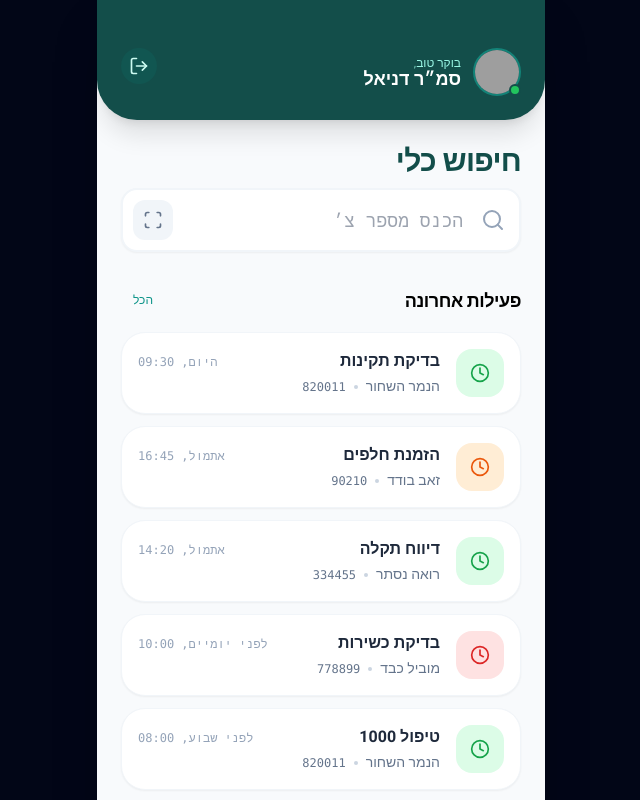
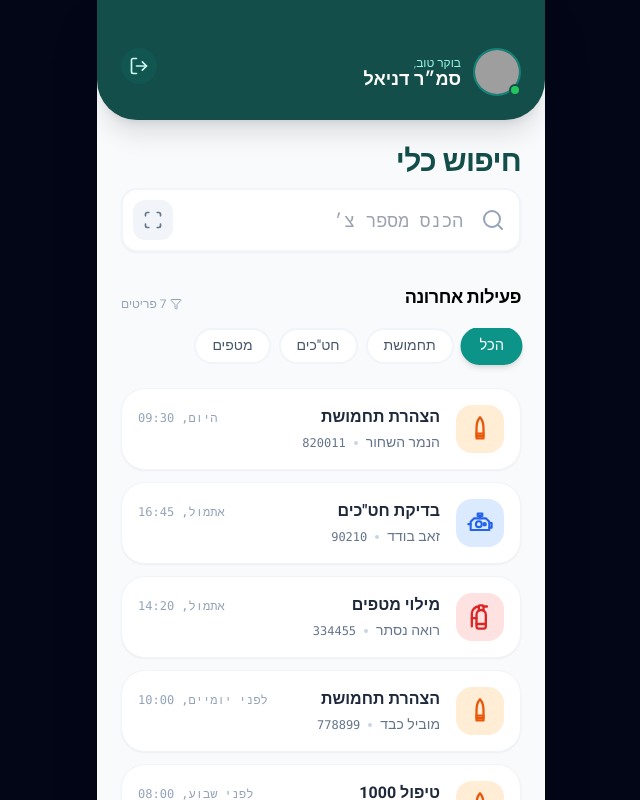
Before and after one commit to maymasasa/tena-360-ui, a React (Vite) app: page / in a window 1280 px wide. Shown: the top 800 px of the page, without its empty margins (319-959 px from the left). Built offline with nearby package versions, Linux system fonts and the light colour scheme; grey boxes are pictures that could not be loaded.

Commit message:
fix_loading_and_history

```diff
--- a/components/HistoryList.tsx
+++ b/components/HistoryList.tsx
@@ -1,10 +1,11 @@
-import React from 'react';
+import React, { useState } from 'react';
 import { useNavigate } from 'react-router-dom';
-import { Clock } from 'lucide-react';
-import { USER_HISTORY } from '../lib/mock-data';
+import { Clock, Filter } from 'lucide-react';
+import { USER_HISTORY, HistoryItem, ICONS } from '../lib/mock-data';
 import { Card } from './ui/Card';
 import { Text } from './ui/Text';
 import { Button } from './ui/Button';
+import { cn } from '../lib/utils';
 
 interface HistoryListProps {
     vehicleId?: string; // If provided, filter by this vehicle ID
@@ -12,56 +13,88 @@ interface HistoryListProps {
     showHeader?: boolean;
 }
 
+const CATEGORIES = ['הכל', 'תחמושת', 'חט"כים', 'מטפים'] as const;
+type Category = typeof CATEGORIES[number];
+
+const categoryIcons: Record<Exclude<Category, 'הכל'>, React.ReactNode> = {
+    'תחמושת': <ICONS.Ammo size={28} />,
+    'חט"כים': <ICONS.Engine size={28} />,
+    'מטפים': <ICONS.FireExtinguisher size={28} />
+};
+
+const categoryColors: Record<Exclude<Category, 'הכל'>, string> = {
+    'תחמושת': 'bg-orange-100 text-orange-600',
+    'חט"כים': 'bg-blue-100 text-blue-600',
+    'מטפים': 'bg-red-100 text-red-600'
+};
+
 export const HistoryList: React.FC<HistoryListProps> = ({
     vehicleId,
     limit,
     showHeader = true
 }) => {
     const navigate = useNavigate();
+    const [selectedCategory, setSelectedCategory] = useState<Category>('הכל');
 
-    // Filter history based on vehicleId
-    const historyItems = vehicleId
-        ? USER_HISTORY.filter(item => item.entityId === vehicleId)
-        : USER_HISTORY;
+    // Filter history based on vehicleId and selectedCategory
+    const historyItems = USER_HISTORY.filter(item => {
+        const matchesVehicle = vehicleId ? item.entityId === vehicleId : true;
+        const matchesCategory = selectedCategory === 'הכל' ? true : item.category === selectedCategory;
+        return matchesVehicle && matchesCategory;
+    });
 
-    // Sort by some criteria if available? They seem reverse chronological in mock data.
     // We'll limit if requested
     const displayItems = limit ? historyItems.slice(0, limit) : historyItems;
-
-    if (historyItems.length === 0) {
-        return (
-            <div className="text-center py-8 text-slate-400 bg-slate-50 rounded-2xl mt-4">
-                <Clock className="mx-auto mb-2 opacity-50" size={32} />
-                <Text variant="body">לא נמצאה היסטוריית טיפולים</Text>
-            </div>
-        );
-    }
 
     return (
         <div className="w-full">
             {showHeader && (
-                <div className="mb-4 flex justify-between items-end">
+                <div className="mb-4 space-y-4">
+                    <div className="flex justify-between items-end">
                         <Text variant="h3" className="text-lg">
                             {'פעילות אחרונה'}
                         </Text>
                         {!vehicleId && (
-                        <Button variant="ghost" size="sm" className="text-teal-600">הכל</Button>
+                            <div className="text-xs text-slate-400 flex items-center gap-1">
+                                <Filter size={12} />
+                                <span>{historyItems.length} פריטים</span>
+                            </div>
                         )}
+                    </div>
+
+                    {/* Category Filter Chips */}
+                    <div className="flex gap-2 overflow-x-auto pb-2 no-scrollbar -mx-2 px-2">
+                        {CATEGORIES.map((cat) => (
+                            <button
+                                key={cat}
+                                onClick={() => setSelectedCategory(cat)}
+                                className={cn(
+                                    "px-4 py-1.5 rounded-full text-sm font-medium transition-all whitespace-nowrap border-2",
+                                    selectedCategory === cat
+                                        ? "bg-teal-600 border-teal-600 text-white shadow-md scale-105"
+                                        : "bg-white border-slate-100 text-slate-600 hover:border-teal-200"
+                                )}
+                            >
+                                {cat}
+                            </button>
+                        ))}
+                    </div>
                 </div>
             )}
 
             <div className="space-y-3">
-                {displayItems.map((item) => (
+                {displayItems.length > 0 ? (
+                    displayItems.map((item) => (
                         <Card
                             key={item.id}
-                        className="p-4 flex items-center gap-4 active:scale-[0.98] transition-transform cursor-pointer hover:shadow-md"
+                            className="p-4 flex items-center gap-4 active:scale-[0.98] transition-transform cursor-pointer hover:shadow-md group"
                             onClick={() => navigate(`/vehicle/${item.entityId}`)}
                         >
-                        <div className={`w-12 h-12 rounded-2xl flex items-center justify-center flex-shrink-0 ${item.status === 'Completed' ? 'bg-green-100 text-green-600' :
-                            item.status === 'Pending' ? 'bg-orange-100 text-orange-600' :
-                                'bg-red-100 text-red-600'
-                            }`}>
-                            <Clock size={20} />
+                            <div className={cn(
+                                "w-12 h-12 rounded-2xl flex items-center justify-center flex-shrink-0 transition-all group-hover:scale-110",
+                                categoryColors[item.category as keyof typeof categoryColors]
+                            )}>
+                                {categoryIcons[item.category as keyof typeof categoryIcons]}
                             </div>
                             <div className="flex-1 min-w-0">
                                 <div className="flex justify-between items-baseline mb-1">
@@ -79,7 +112,19 @@ export const HistoryList: React.FC<HistoryListProps> = ({
                                 </div>
                             </div>
                         </Card>
-                ))}
+                    ))
+                ) : (
+                    <div className="text-center py-12 text-slate-400 bg-white/50 backdrop-blur-sm rounded-3xl border-2 border-dashed border-slate-100 mt-4 transition-all animate-in fade-in zoom-in duration-300">
+                        <Clock className="mx-auto mb-3 opacity-20" size={48} />
+                        <Text variant="body" className="font-medium text-slate-500">אין פעילות בקטגוריה זו</Text>
+                        <button
+                            onClick={() => setSelectedCategory('הכל')}
+                            className="mt-3 text-teal-600 text-sm font-bold hover:underline"
+                        >
+                            חזור להכל
+                        </button>
+                    </div>
+                )}
             </div>
         </div>
     );
--- a/lib/mock-data.ts
+++ b/lib/mock-data.ts
@@ -1,4 +1,5 @@
-import { LucideIcon, Shield, Wrench, Package, Truck, Zap, Activity, Battery, AlertTriangle, FileText, CheckCircle2, Clock } from 'lucide-react';
+import React from 'react';
+import { LucideIcon, Shield, Wrench, Package, Truck, Zap, Activity, Battery, AlertTriangle, FileText, CheckCircle2, Clock, FireExtinguisher, Layers, Crosshair, Flame, Cylinder, Cpu } from 'lucide-react';
 
 // --- Interfaces ---
 
@@ -42,11 +43,60 @@ export interface HistoryItem {
   action: string;
   timestamp: string;
   status: 'Completed' | 'Pending' | 'Failed';
+  category: 'תחמושת' | 'חט"כים' | 'מטפים';
 }
 
+// --- Custom Icons (Using React.createElement to stay in .ts file) ---
+const AmmoIcon = ({ size = 24, ...props }: any) => (
+  React.createElement('svg', {
+    width: size,
+    height: size,
+    viewBox: "0 0 24 24",
+    fill: "none",
+    stroke: "currentColor",
+    strokeWidth: "2",
+    strokeLinecap: "round",
+    strokeLinejoin: "round",
+    ...props
+  },
+    // Single large shell/bullet
+    React.createElement('path', { d: "M12 2C10 4 9 8 9 12V20H15V12C15 8 14 4 12 2Z" }),
+    React.createElement('line', { x1: "9", y1: "16", x2: "15", y2: "16" }),
+    React.createElement('line', { x1: "9", y1: "18", x2: "15", y2: "18" })
+  )
+);
+
+const EngineIcon = ({ size = 24, ...props }: any) => (
+  React.createElement('svg', {
+    width: size,
+    height: size,
+    viewBox: "0 0 24 24",
+    fill: "none",
+    stroke: "currentColor",
+    strokeWidth: "1.8",
+    strokeLinecap: "round",
+    strokeLinejoin: "round",
+    ...props
+  },
+    // Top fill cap (reference)
+    React.createElement('path', { d: "M10 4h4v2h-4z" }),
+    // Connection to top
+    React.createElement('path', { d: "M12 6v2" }),
+    // Main block
+    React.createElement('path', { d: "M7 8h10l3 3v7H4v-7l3-3z" }),
+    // Gear in middle (reference detail)
+    React.createElement('circle', { cx: "11", cy: "13", r: "2.5" }),
+    // Small details
+    React.createElement('circle', { cx: "16", cy: "13", r: "1" }),
+    // Side connector
+    React.createElement('path', { d: "M20 12h2v4h-2" }),
+    // Left connector
+    React.createElement('path', { d: "M2 13h2" })
+  )
+);
+
 // --- Icons Mapping ---
-// This allows us to store icon names in data and map them to components
-export const ICONS = {
+export const ICONS: Record<string, any> = {
   Shield,
   Wrench,
   Package,
@@ -57,7 +107,15 @@ export const ICONS = {
   AlertTriangle,
   FileText,
   CheckCircle2,
-  Clock
+  Clock,
+  FireExtinguisher,
+  Layers,
+  Crosshair,
+  Flame,
+  Cylinder,
+  Cpu,
+  Ammo: AmmoIcon,
+  Engine: EngineIcon
 };
 
 export type IconName = keyof typeof ICONS;
@@ -136,15 +194,29 @@ export const ACTIONS_CATALOG: Action[] = [
   {
     id: 'act_ammo_declare',
     label: 'הצהרת תחמושת',
-    icon: 'Shield',
+    icon: 'Ammo',
     color: 'orange',
     requiredRole: ['Commander', 'Logistics'],
     deepLink: '/ammo'
   },
   {
+    id: 'act_htak',
+    label: 'בדיקת חט"כים',
+    icon: 'Engine',
+    color: 'blue',
+    deepLink: '/htak'
+  },
+  {
+    id: 'act_extinguisher',
+    label: 'בדיקת מטפים',
+    icon: 'FireExtinguisher',
+    color: 'red',
+    deepLink: '/extinguisher'
+  },
+  {
     id: 'act_refuel',
     label: 'הזמנת תדלוק',
-    icon: 'Zap',
+    icon: 'Flame',
     color: 'purple',
     deepLink: '/refuel'
   },
@@ -164,33 +236,37 @@ export const USER_HISTORY: HistoryItem[] = [
     id: 'h1',
     entityId: '820011',
     entityName: 'הנמר השחור',
-    action: 'בדיקת תקינות',
+    action: 'הצהרת תחמושת',
     timestamp: 'היום, 09:30',
-    status: 'Completed'
+    status: 'Completed',
+    category: 'תחמושת'
   },
   {
     id: 'h2',
     entityId: '90210',
     entityName: 'זאב בודד',
-    action: 'הזמנת חלפים',
+    action: 'בדיקת חט"כים',
     timestamp: 'אתמול, 16:45',
-    status: 'Pending'
+    status: 'Pending',
+    category: 'חט"כים'
   },
   {
     id: 'h3',
     entityId: '334455',
     entityName: 'רואה נסתר',
-    action: 'דיווח תקלה',
+    action: 'מילוי מטפים',
     timestamp: 'אתמול, 14:20',
-    status: 'Completed'
+    status: 'Completed',
+    category: 'מטפים'
   },
   {
     id: 'h4',
     entityId: '778899',
     entityName: 'מוביל כבד',
-    action: 'בדיקת כשירות',
+    action: 'הצהרת תחמושת',
     timestamp: 'לפני יומיים, 10:00',
-    status: 'Failed'
+    status: 'Failed',
+    category: 'תחמושת'
   },
   {
     id: 'h5',
@@ -198,14 +274,25 @@ export const USER_HISTORY: HistoryItem[] = [
     entityName: 'הנמר השחור',
     action: 'טיפול 1000',
     timestamp: 'לפני שבוע, 08:00',
-    status: 'Completed'
+    status: 'Completed',
+    category: 'תחמושת'
   },
   {
     id: 'h6',
     entityId: '334455',
     entityName: 'רואה נסתר',
-    action: 'החלפת סוללה',
+    action: 'ריענון מטפים',
     timestamp: 'לפני שבועיים, 12:30',
-    status: 'Completed'
+    status: 'Completed',
+    category: 'מטפים'
+  },
+  {
+    id: 'h7',
+    entityId: '90210',
+    entityName: 'זאב בודד',
+    action: 'החלפת חט"כים',
+    timestamp: 'לפני שבועיים, 15:00',
+    status: 'Completed',
+    category: 'חט"כים'
   }
 ];
```
Also changed, not shown: app/loading.tsx (+6 -6 lines), app/vehicle/[id]/page.tsx (+6 -6 lines). Lines whose indentation alone changed are shown as unchanged.
